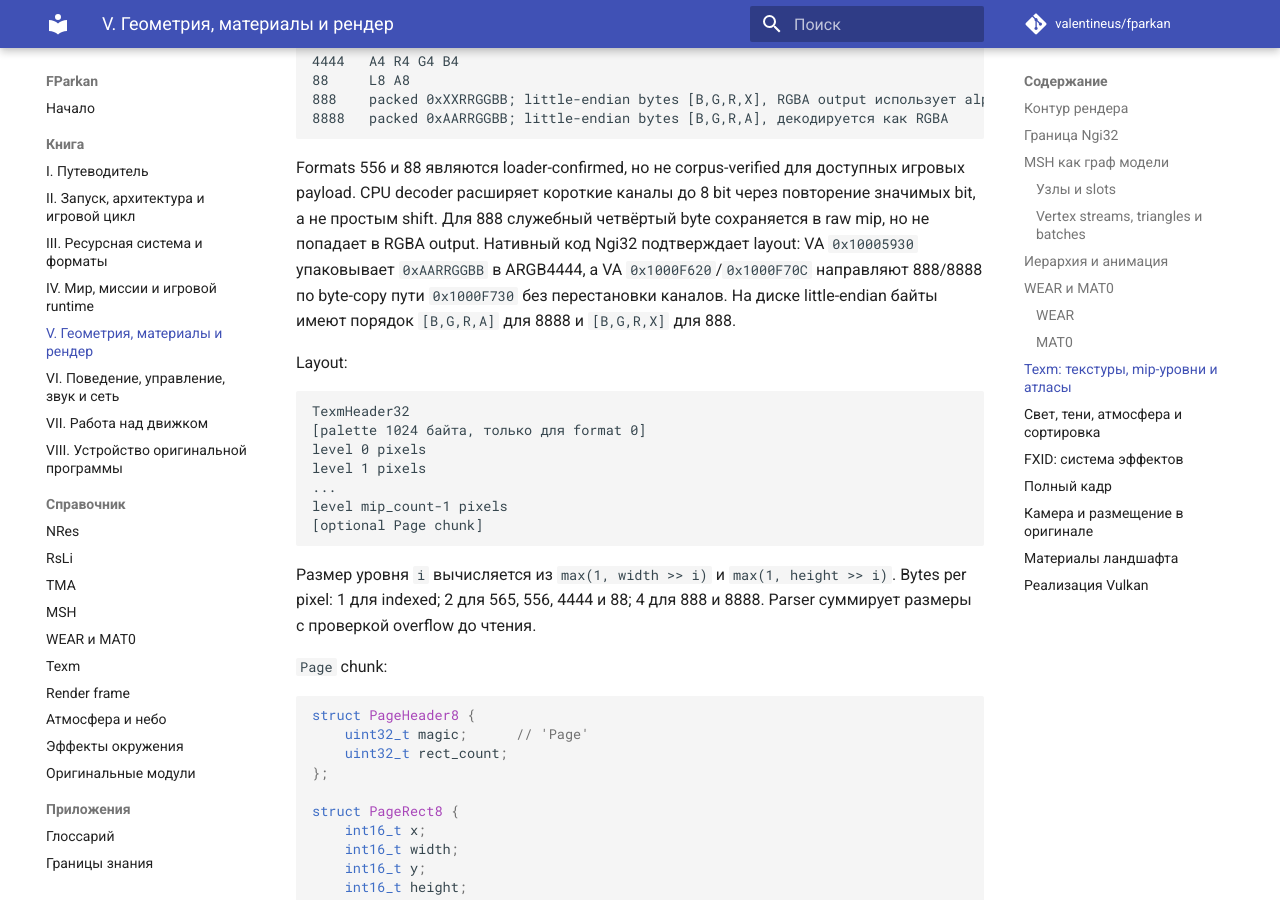
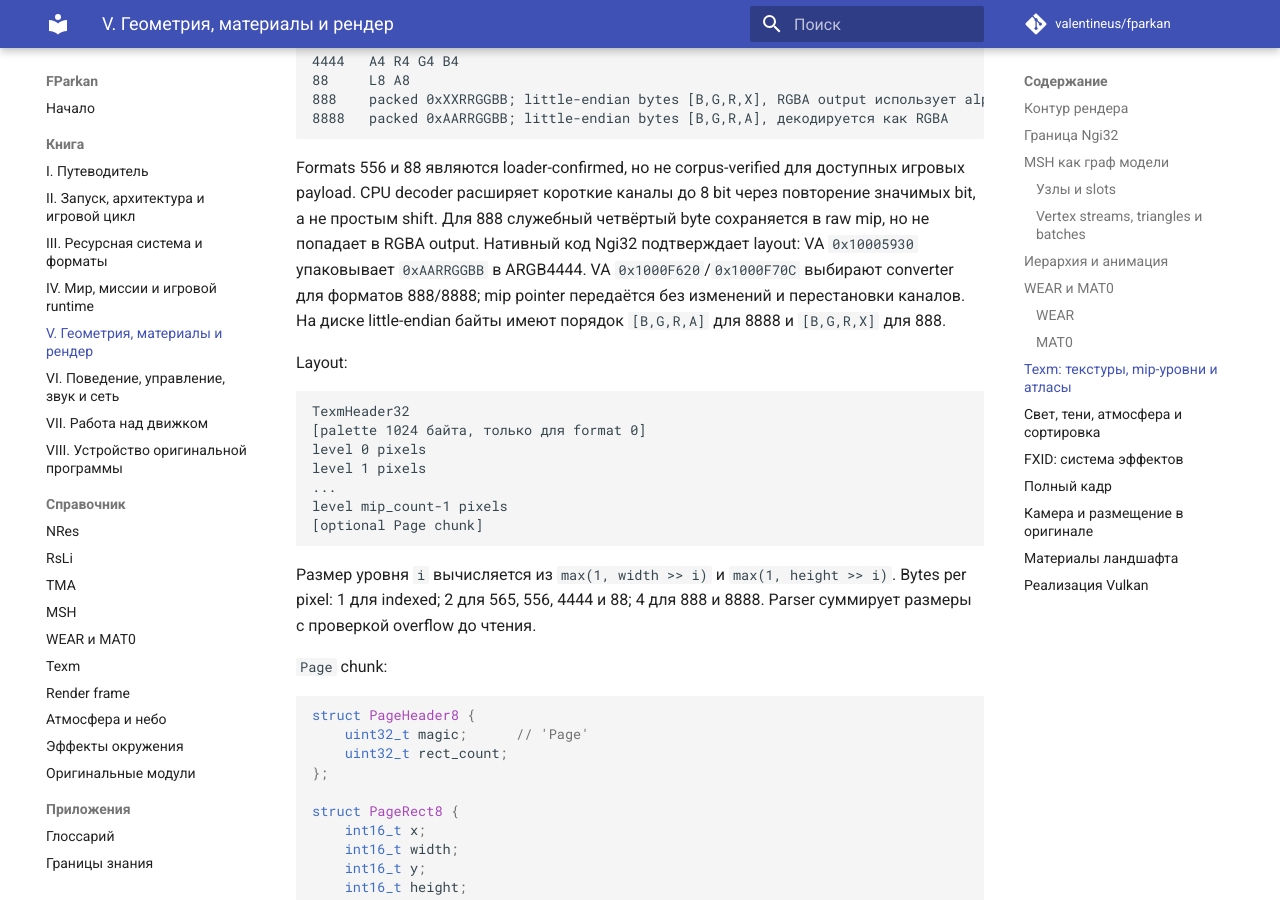
Before and after one commit to valentineus/fparkan, an MkDocs documentation site: the page built from docs/tomes/05-render.md, in a window 1280 px wide and 900 px high, scrolled down 11023 px. Built offline with MkDocs 1.6.1 and Material for MkDocs 9.7.7, drawn with Linux system fonts in a browser that asks for light colours; comment, search, counter and statistics services are not loaded.

```diff
--- a/docs/tomes/05-render.md
+++ b/docs/tomes/05-render.md
@@ -530,9 +530,10 @@ Formats 556 и 88 являются loader-confirmed, но не corpus-verified
 повторение значимых bit, а не простым shift. Для 888 служебный четвёртый byte
 сохраняется в raw mip, но не попадает в RGBA output.
 Нативный код Ngi32 подтверждает layout: VA `0x10005930` упаковывает
-`0xAARRGGBB` в ARGB4444, а VA `0x1000F620`/`0x1000F70C` направляют 888/8888
-по byte-copy пути `0x1000F730` без перестановки каналов. На диске little-endian
-байты имеют порядок `[B,G,R,A]` для 8888 и `[B,G,R,X]` для 888.
+`0xAARRGGBB` в ARGB4444. VA `0x1000F620`/`0x1000F70C` выбирают converter для
+форматов 888/8888; mip pointer передаётся без изменений и перестановки каналов.
+На диске little-endian байты имеют порядок `[B,G,R,A]` для 8888 и `[B,G,R,X]`
+для 888.
 
 Layout:
 
```
Also changed, not shown: docs/reference/texm.md (+3 -3 lines).
